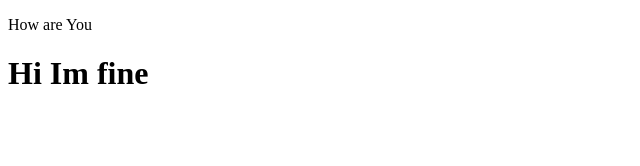
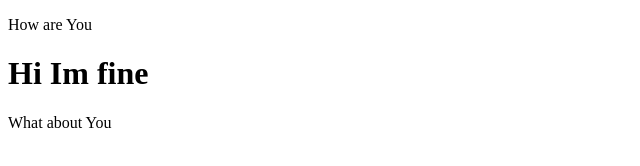
Before and after one commit to Pavan753/Booty, a plain HTML site: page index.html in a window 1280 px wide. Shown: the whole page, without its empty margins (0-640 px from the left). Drawn offline with Linux system fonts and the light colour scheme.

Commit message:
commiting in feature1

```diff
--- a/index.html
+++ b/index.html
@@ -8,5 +8,6 @@
   <body>
     <p>How are You</p>
     <h1>Hi Im fine</h1>
+    <p>What about You</p>
   </body>
 </html>
```
Also changed, not shown: 1 other file.
